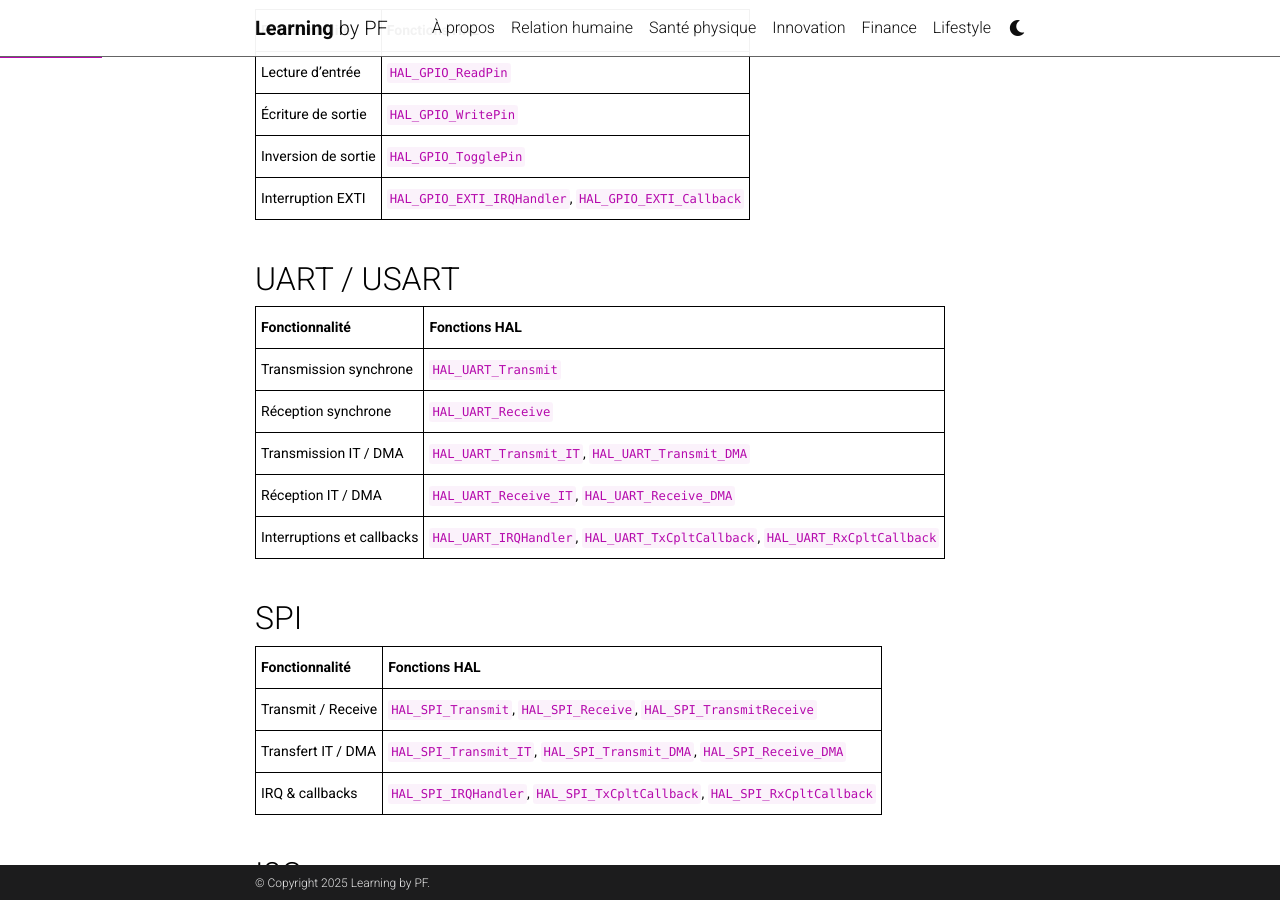
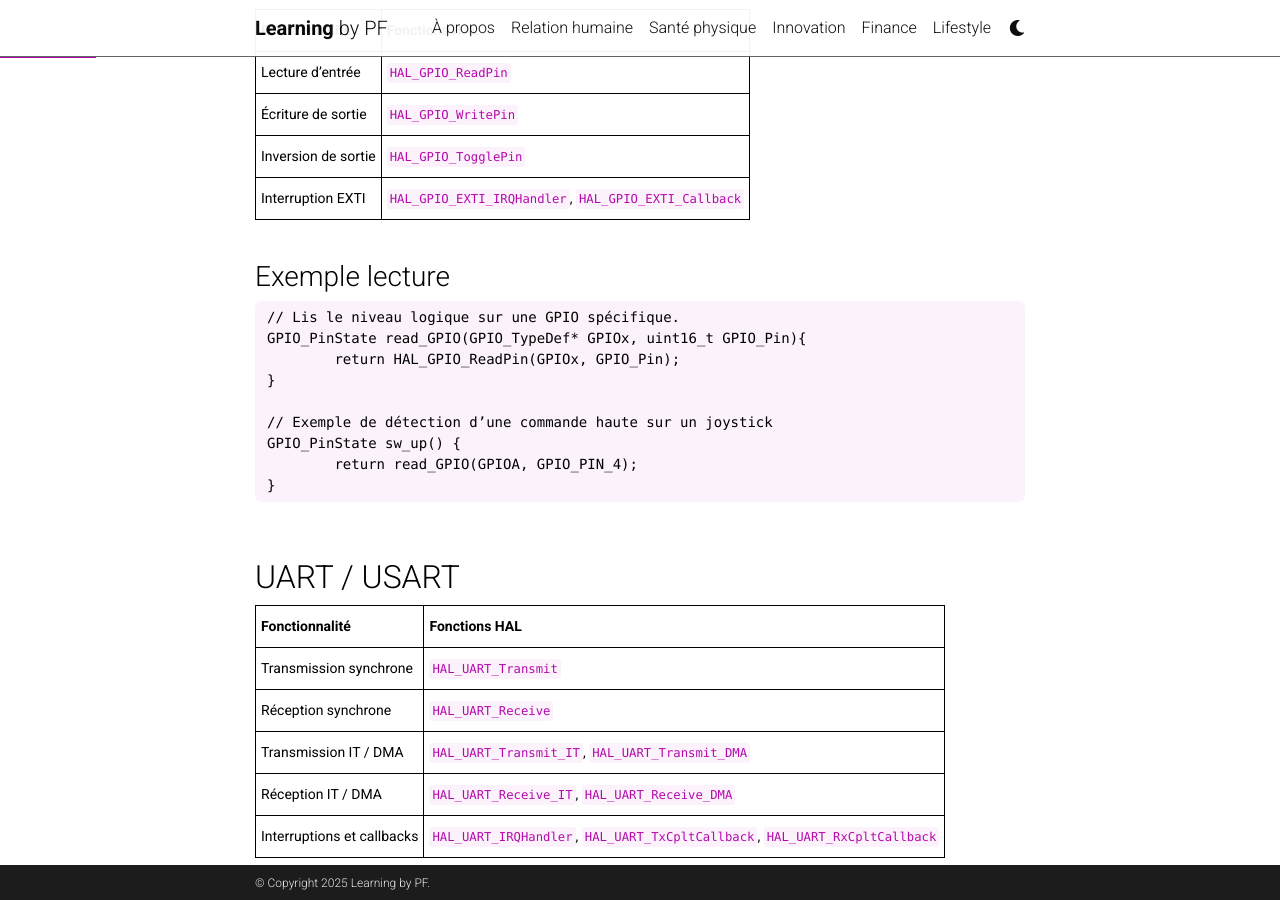
Before and after one commit to mpek29/learning, a Jekyll site: the page built from _innovation/stm32_hal.md, in a window 1280 px wide and 900 px high, scrolled down 349 px. Built offline with Jekyll 4.4.1, drawn with Linux system fonts in a browser that asks for light colours; comment, search, counter and statistics services are not loaded; a style sheet for code colours, icons or effects is not loaded.

Commit message:
Update stm32_hal.md

````diff
--- a/_innovation/stm32_hal.md
+++ b/_innovation/stm32_hal.md
@@ -18,6 +18,22 @@ Cette fiche résume l’ensemble des fonctions **HAL** du STM32F411 **manipulabl
 | Écriture de sortie   | `HAL_GPIO_WritePin` |
 | Inversion de sortie  | `HAL_GPIO_TogglePin` |
 | Interruption EXTI    | `HAL_GPIO_EXTI_IRQHandler`, `HAL_GPIO_EXTI_Callback` |
+
+<br>
+
+### Exemple lecture
+
+```c
+// Lis le niveau logique sur une GPIO spécifique.
+GPIO_PinState read_GPIO(GPIO_TypeDef* GPIOx, uint16_t GPIO_Pin){
+	return HAL_GPIO_ReadPin(GPIOx, GPIO_Pin);
+}
+
+// Exemple de détection d’une commande haute sur un joystick
+GPIO_PinState sw_up() {
+	return read_GPIO(GPIOA, GPIO_PIN_4);
+}
+```
 
 <br>
 
````
